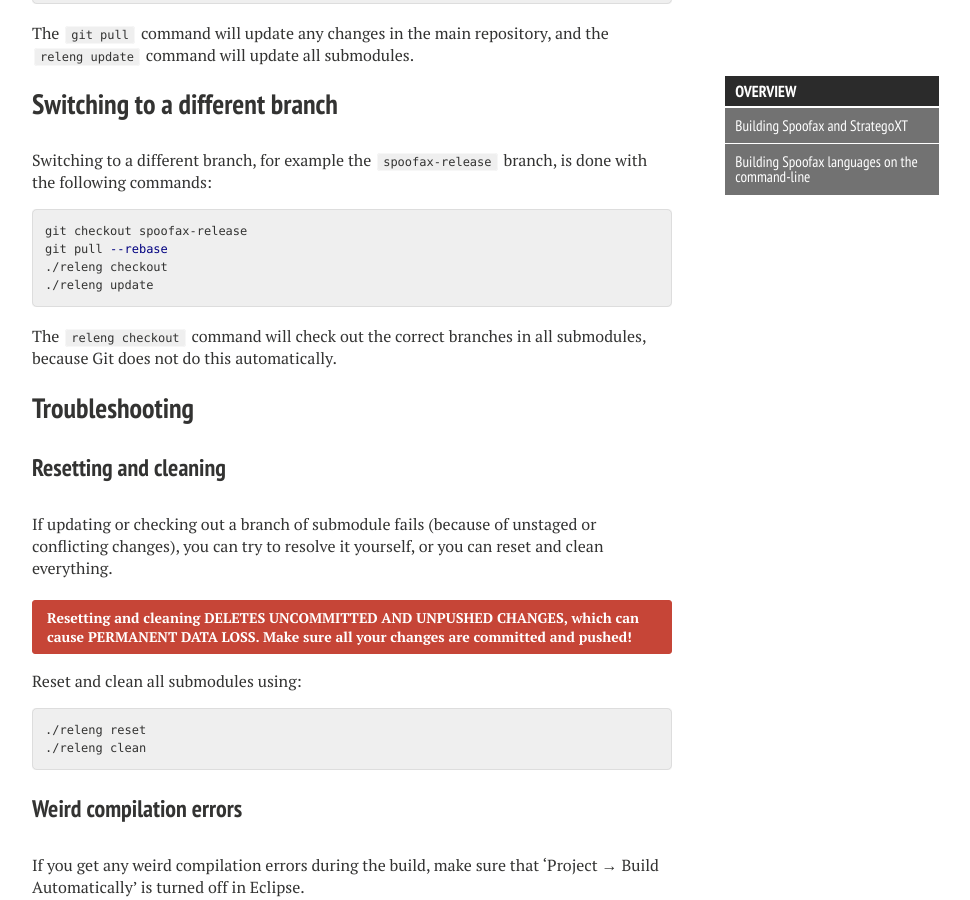
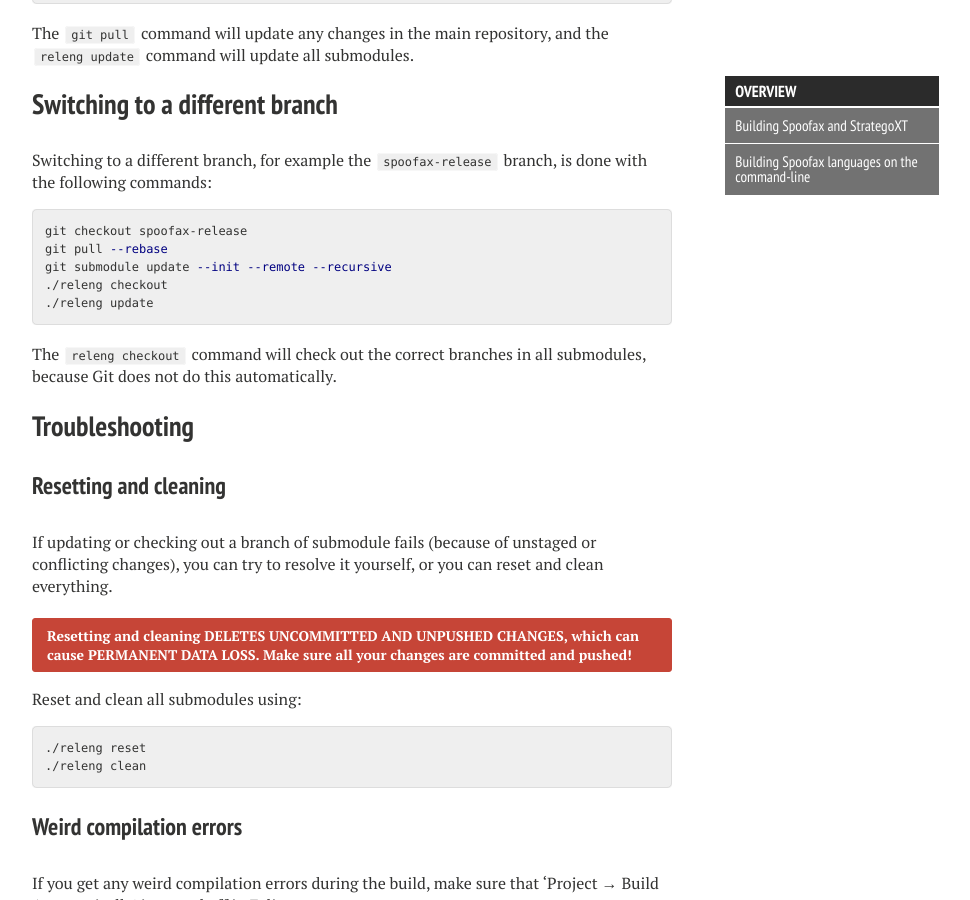
Before and after one commit to MartijnDwars/metaborg.github.io, a Jekyll site: the page built from dev/build/index.md, in a window 1280 px wide and 900 px high, scrolled down 1895 px. Shown: the whole window, without its empty margins (288-1258 px from the left). Built offline with Jekyll 4.4.1, drawn with Linux system fonts in a browser that asks for light colours; nearby versions of some CDN libraries.

Commit message:
Init after branch switach

```diff
--- a/dev/build/spoofax-and-strategoxt.md
+++ b/dev/build/spoofax-and-strategoxt.md
@@ -70,6 +70,7 @@
 {% highlight bash %}
 git checkout spoofax-release
 git pull --rebase
+git submodule update --init --remote --recursive
 ./releng checkout
 ./releng update
 {% endhighlight %}
```
